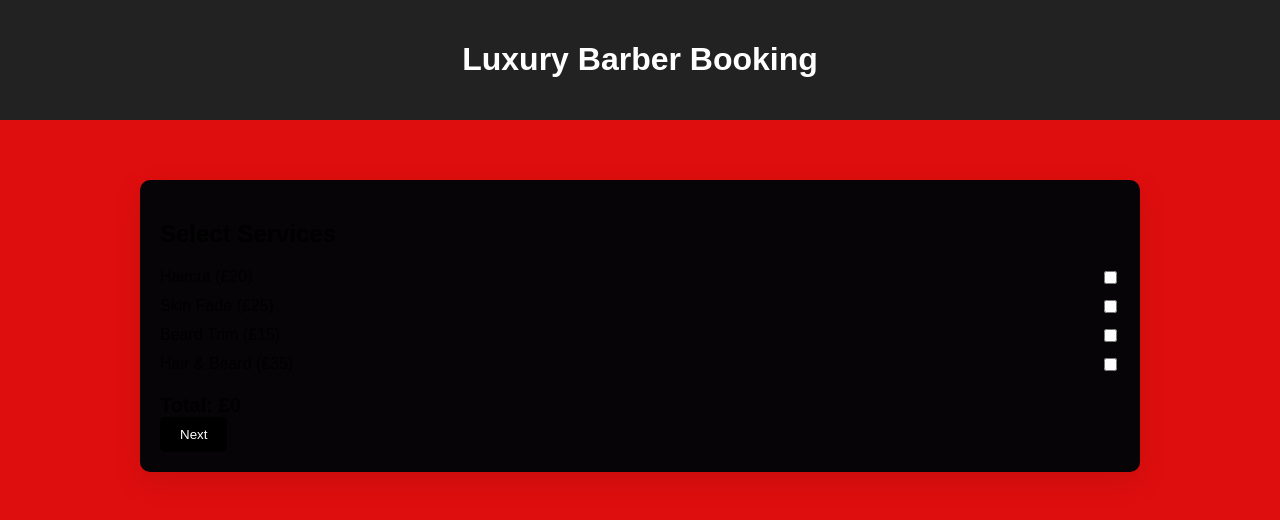
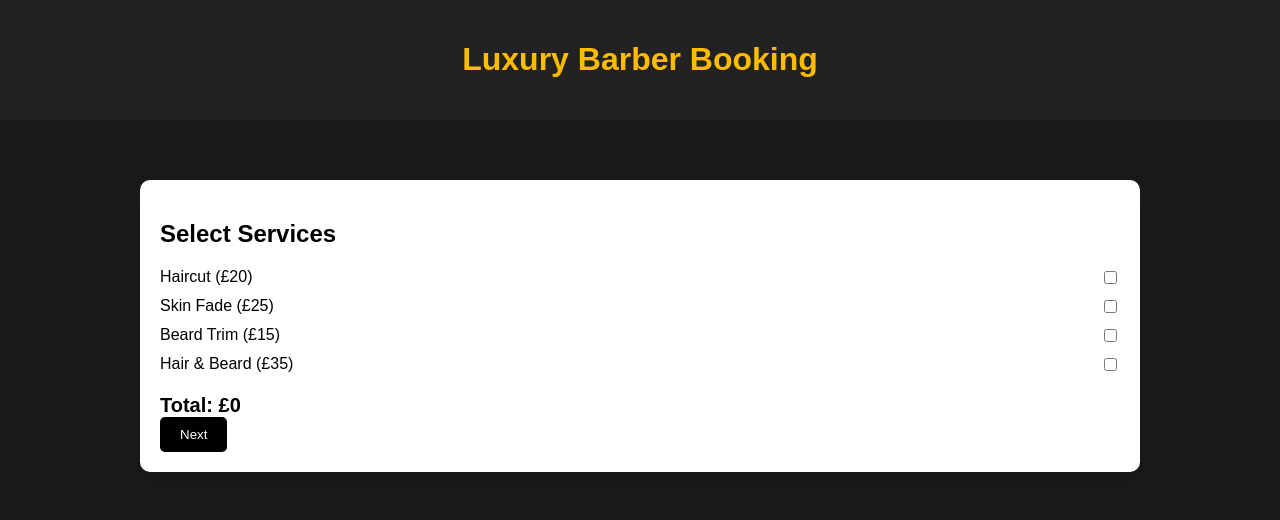
Before and after one commit to flexx00/OGBarber, a plain HTML site: page index.html in a window 1280 px wide. Drawn offline with Linux system fonts and the light colour scheme.

Commit message:
Update index.html

```diff
--- a/index.html
+++ b/index.html
@@ -6,12 +6,12 @@
 <meta name="viewport" content="width=device-width, initial-scale=1.0">
 
 <style>
-body { font-family: Arial; margin:0; background:#df0e0e; }
-header { background:#222; color:white; padding:20px; text-align:center; }
+body { font-family: Arial; margin:0; background:#1a1a1a; }
+header { background:#222; color:rgb(255, 187, 0); padding:20px; text-align:center; }
 .container { max-width:1000px; margin:40px auto; padding:20px; }
 
 .card {
-    background:rgb(7, 4, 7);
+    background:rgb(255, 255, 255);
     padding:20px;
     border-radius:10px;
     box-shadow:0 10px 30px rgba(0,0,0,0.1);
```
